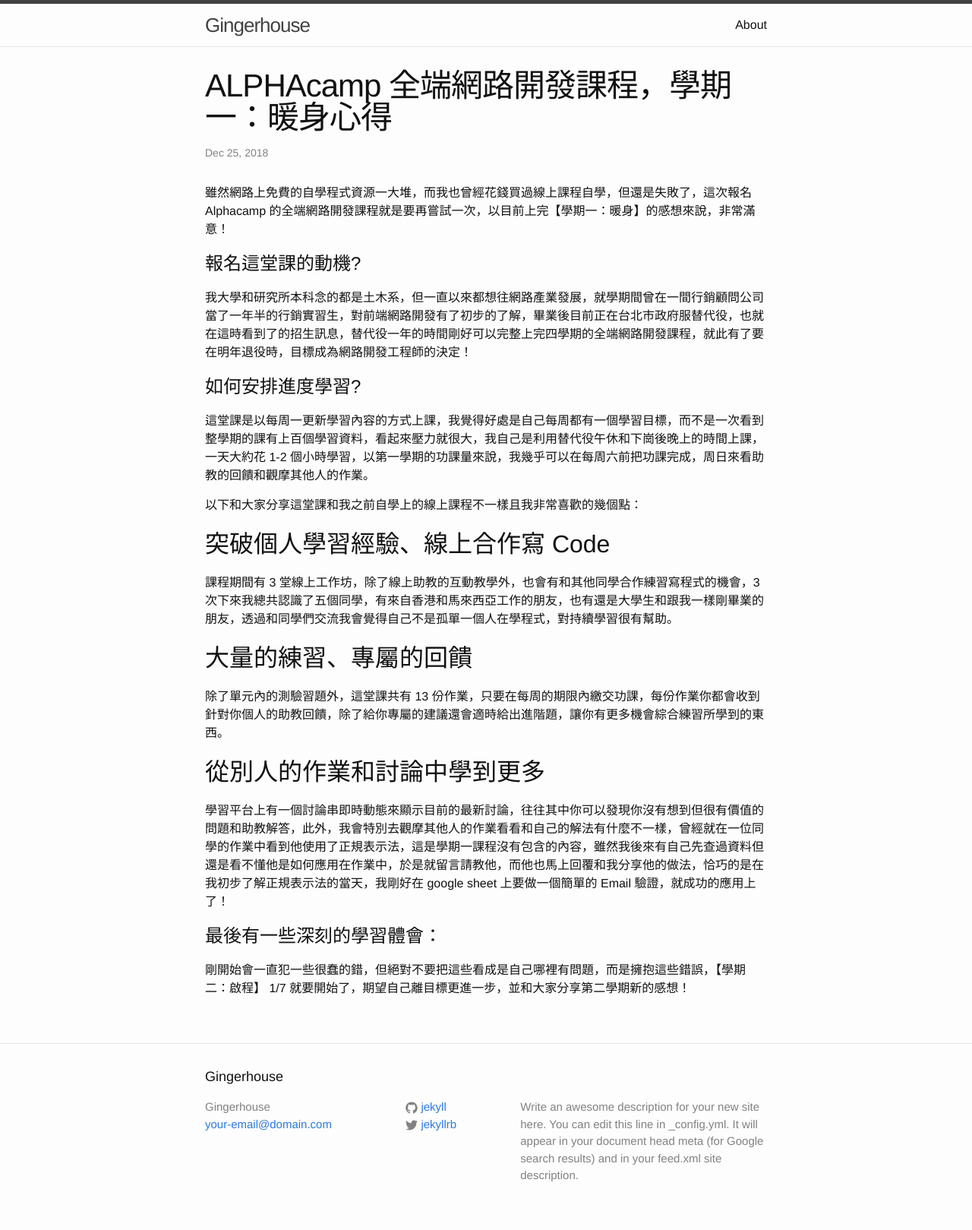
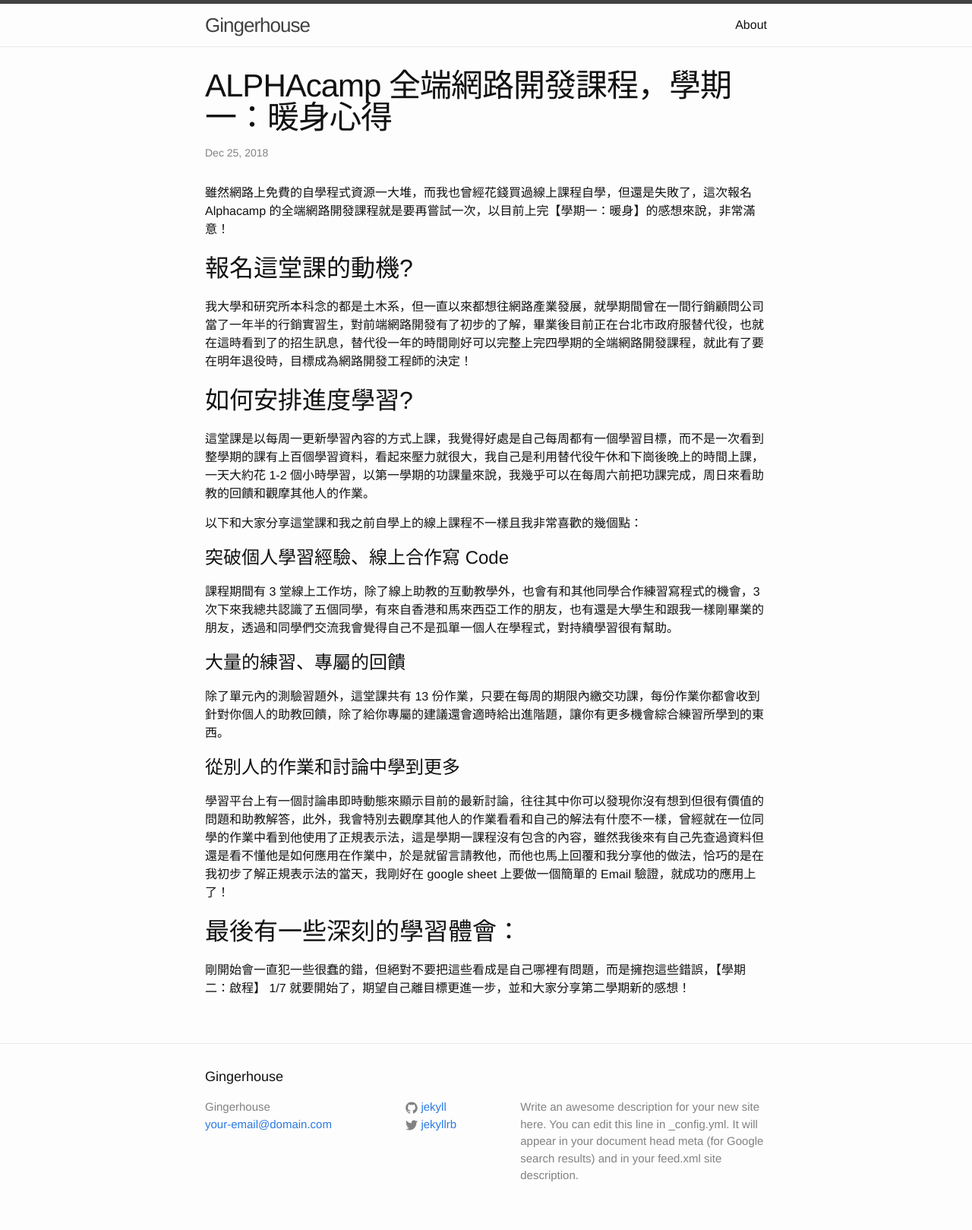
Before and after one commit to Lianginger/Lianginger.github.io, a Jekyll site: the page built from _posts/2017-12-31-welcome-to-jekyll.markdown, in a window 1280 px wide. Shown: the whole page at 76% size. Built offline with Jekyll 4.4.1, drawn with Linux system fonts in a browser that asks for light colours.

Commit message:
大小標修正

```diff
--- a/_posts/2017-12-31-welcome-to-jekyll.markdown
+++ b/_posts/2017-12-31-welcome-to-jekyll.markdown
@@ -6,22 +6,22 @@ categories: jekyll update
 ---
 雖然網路上免費的自學程式資源一大堆，而我也曾經花錢買過線上課程自學，但還是失敗了，這次報名 Alphacamp 的全端網路開發課程就是要再嘗試一次，以目前上完【學期一：暖身】的感想來說，非常滿意！
 
-# 報名這堂課的動機?
+## 報名這堂課的動機?
 我大學和研究所本科念的都是土木系，但一直以來都想往網路產業發展，就學期間曾在一間行銷顧問公司當了一年半的行銷實習生，對前端網路開發有了初步的了解，畢業後目前正在台北市政府服替代役，也就在這時看到了的招生訊息，替代役一年的時間剛好可以完整上完四學期的全端網路開發課程，就此有了要在明年退役時，目標成為網路開發工程師的決定！
 
-# 如何安排進度學習?
+## 如何安排進度學習?
 這堂課是以每周一更新學習內容的方式上課，我覺得好處是自己每周都有一個學習目標，而不是一次看到整學期的課有上百個學習資料，看起來壓力就很大，我自己是利用替代役午休和下崗後晚上的時間上課，一天大約花 1-2 個小時學習，以第一學期的功課量來說，我幾乎可以在每周六前把功課完成，周日來看助教的回饋和觀摩其他人的作業。
 
 以下和大家分享這堂課和我之前自學上的線上課程不一樣且我非常喜歡的幾個點：
 
-## 突破個人學習經驗、線上合作寫 Code
+# 突破個人學習經驗、線上合作寫 Code
 課程期間有 3 堂線上工作坊，除了線上助教的互動教學外，也會有和其他同學合作練習寫程式的機會，3 次下來我總共認識了五個同學，有來自香港和馬來西亞工作的朋友，也有還是大學生和跟我一樣剛畢業的朋友，透過和同學們交流我會覺得自己不是孤單一個人在學程式，對持續學習很有幫助。
 
-## 大量的練習、專屬的回饋
+# 大量的練習、專屬的回饋
 除了單元內的測驗習題外，這堂課共有 13 份作業，只要在每周的期限內繳交功課，每份作業你都會收到針對你個人的助教回饋，除了給你專屬的建議還會適時給出進階題，讓你有更多機會綜合練習所學到的東西。
 
-## 從別人的作業和討論中學到更多
+# 從別人的作業和討論中學到更多
 學習平台上有一個討論串即時動態來顯示目前的最新討論，往往其中你可以發現你沒有想到但很有價值的問題和助教解答，此外，我會特別去觀摩其他人的作業看看和自己的解法有什麼不一樣，曾經就在一位同學的作業中看到他使用了正規表示法，這是學期一課程沒有包含的內容，雖然我後來有自己先查過資料但還是看不懂他是如何應用在作業中，於是就留言請教他，而他也馬上回覆和我分享他的做法，恰巧的是在我初步了解正規表示法的當天，我剛好在 google sheet 上要做一個簡單的 Email 驗證，就成功的應用上了！
 
-# 最後有一些深刻的學習體會：
+## 最後有一些深刻的學習體會：
 剛開始會一直犯一些很蠢的錯，但絕對不要把這些看成是自己哪裡有問題，而是擁抱這些錯誤，【學期二：啟程】 1/7 就要開始了，期望自己離目標更進一步，並和大家分享第二學期新的感想！
```
